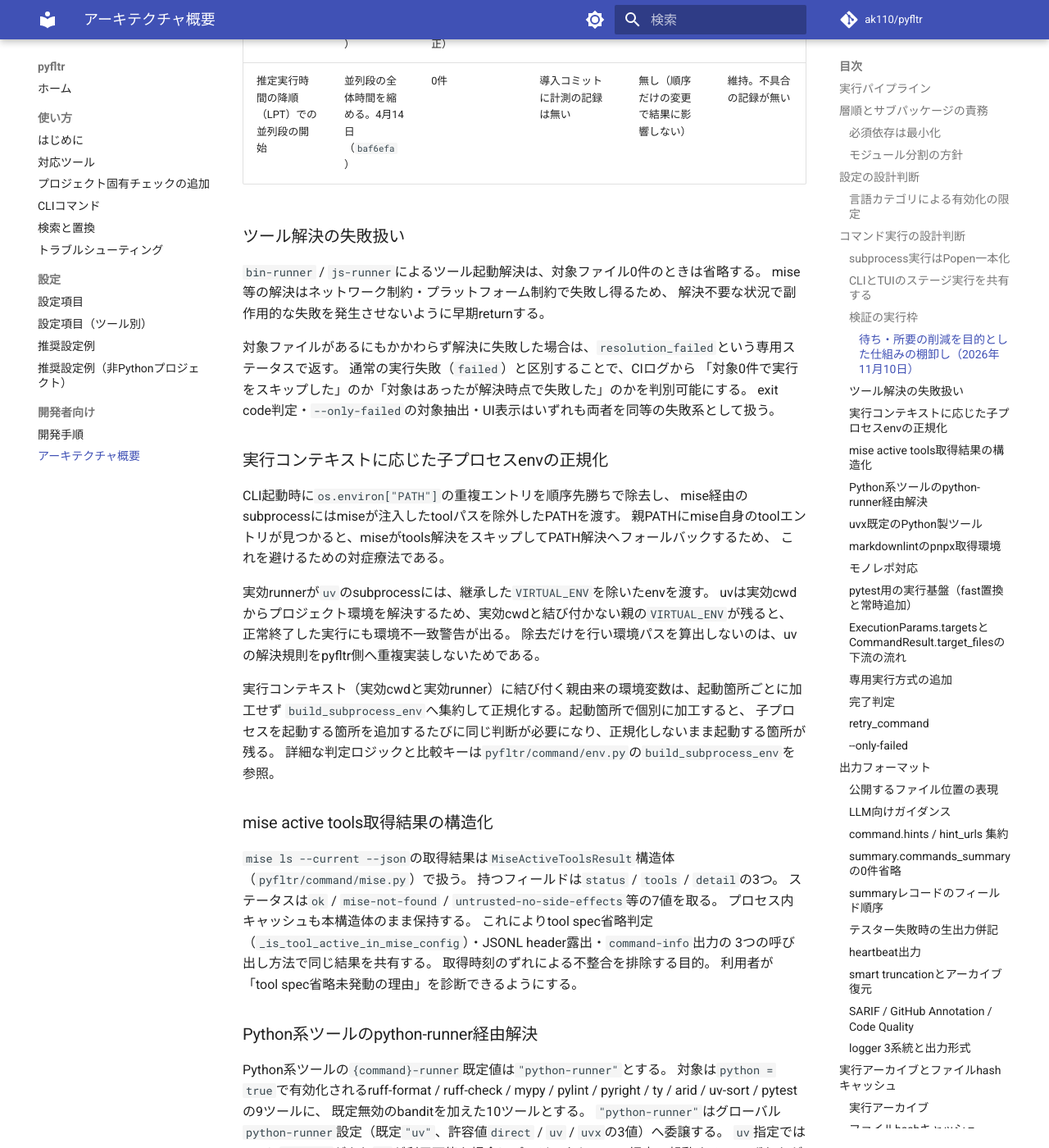
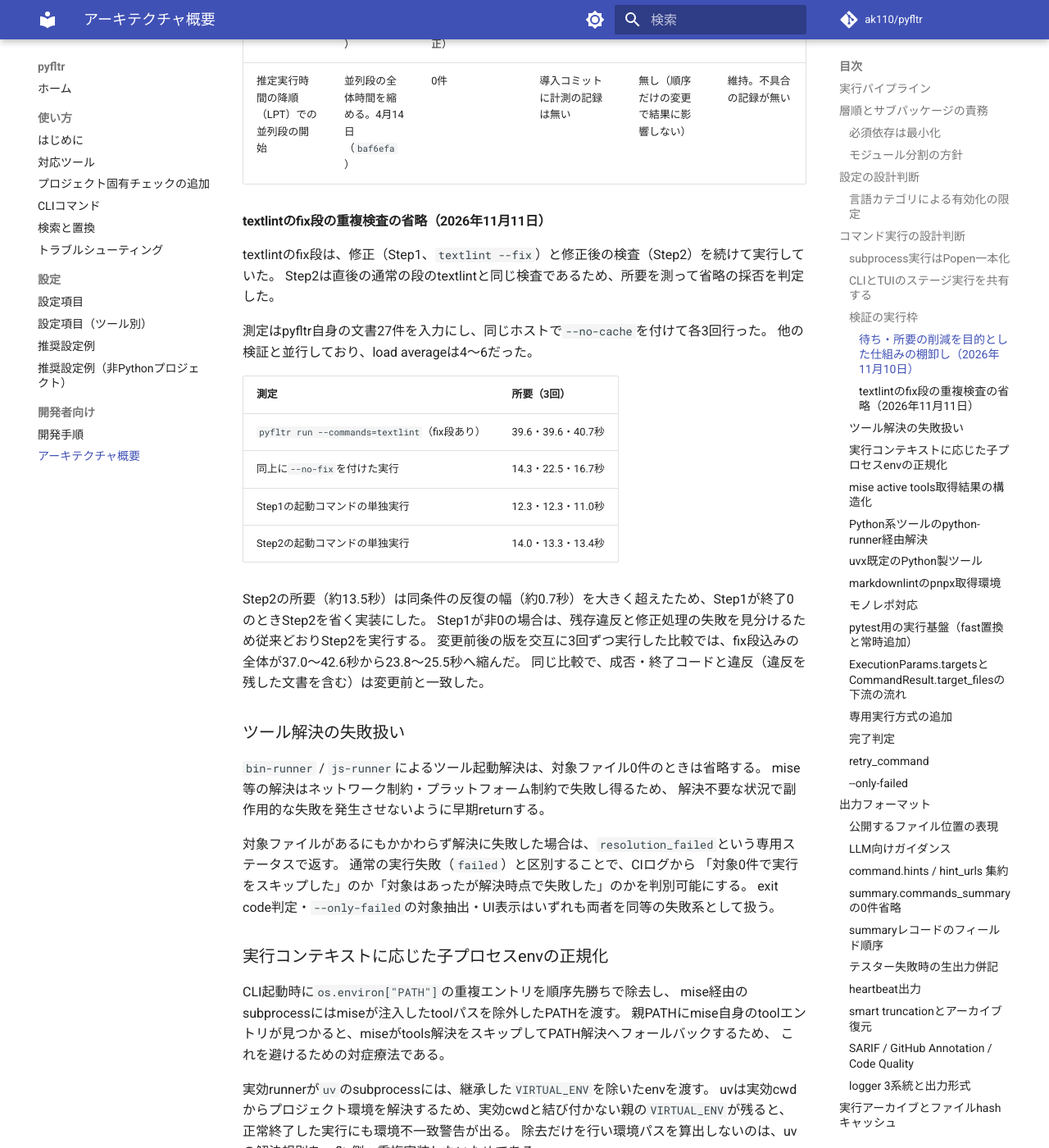
Before and after one commit to ak110/pyfltr, an MkDocs documentation site: the page built from docs/development/architecture.md, in a window 1280 px wide and 1400 px high, scrolled down 9096 px. Shown: the whole window at 82% size. Built offline with MkDocs 1.6.1 and Material for MkDocs 9.7.7, drawn with Linux system fonts in a browser that asks for light colours; comment, search, counter and statistics services are not loaded.

Commit message:
perf: textlintのfix段で、修正が終了0のときは直後の通常の段と重なる検査を省く
fix段は修正の後に同じ文書を検査していたが、通常の段がtextlintを再度実行するため重複していた。修正が非0で終わった場合だけ、残存違反と修正処理の失敗を見分けるために検査を続ける。pyfltr自身の文書27件で、fix段込みの所要が約39秒から約25秒になった。

Co-Authored-By: Claude Opus 5.5 / Medium <noreply@anthropic.com>

```diff
--- a/docs/development/architecture.md
+++ b/docs/development/architecture.md
@@ -221,6 +221,26 @@ Rich UIへの`call_from_thread`とlock取得の差は画面側に残し、ステ
 | Python 3.15のlazy importによる起動時の読込の省略 | CLIの起動を速くする。10月10日（`68f063a`） | 0件 | 導入コミットに計測の記録は無い | Python 3.15未満では通常のimportとして動く | 維持。不具合の記録が無い（判定規則の1つ目に当たらない） |
 | ファイルhashキャッシュ | 変わらないファイルへのツールの再実行を省く。4月18日（`234dd4f`） | キャッシュの実装に固有の修正のコミットは0件（関連する変更はパス表記の統一などの付随修正） | 導入コミットに計測の記録は無い | `--no-cache`、`cache = false` | 維持。不具合の記録が無く、無効化の手段がある |
 | 推定実行時間の降順（LPT）での並列段の開始 | 並列段の全体時間を縮める。4月14日（`baf6efa`） | 0件 | 導入コミットに計測の記録は無い | 無し（順序だけの変更で結果に影響しない） | 維持。不具合の記録が無い |
+
+#### textlintのfix段の重複検査の省略（2026年11月11日）
+
+textlintのfix段は、修正（Step1、`textlint --fix`）と修正後の検査（Step2）を続けて実行していた。
+Step2は直後の通常の段のtextlintと同じ検査であるため、所要を測って省略の採否を判定した。
+
+測定はpyfltr自身の文書27件を入力にし、同じホストで`--no-cache`を付けて各3回行った。
+他の検証と並行しており、load averageは4〜6だった。
+
+| 測定 | 所要（3回） |
+| --- | --- |
+| `pyfltr run --commands=textlint`（fix段あり） | 39.6・39.6・40.7秒 |
+| 同上に`--no-fix`を付けた実行 | 14.3・22.5・16.7秒 |
+| Step1の起動コマンドの単独実行 | 12.3・12.3・11.0秒 |
+| Step2の起動コマンドの単独実行 | 14.0・13.3・13.4秒 |
+
+Step2の所要（約13.5秒）は同条件の反復の幅（約0.7秒）を大きく超えたため、Step1が終了0のときStep2を省く実装にした。
+Step1が非0の場合は、残存違反と修正処理の失敗を見分けるため従来どおりStep2を実行する。
+変更前後の版を交互に3回ずつ実行した比較では、fix段込みの全体が37.0〜42.6秒から23.8〜25.5秒へ縮んだ。
+同じ比較で、成否・終了コードと違反（違反を残した文書を含む）は変更前と一致した。
 
 ### ツール解決の失敗扱い
 
```
Also changed, not shown: docs/guide/configuration-tools.md (+3 -2 lines), 2 other files.
